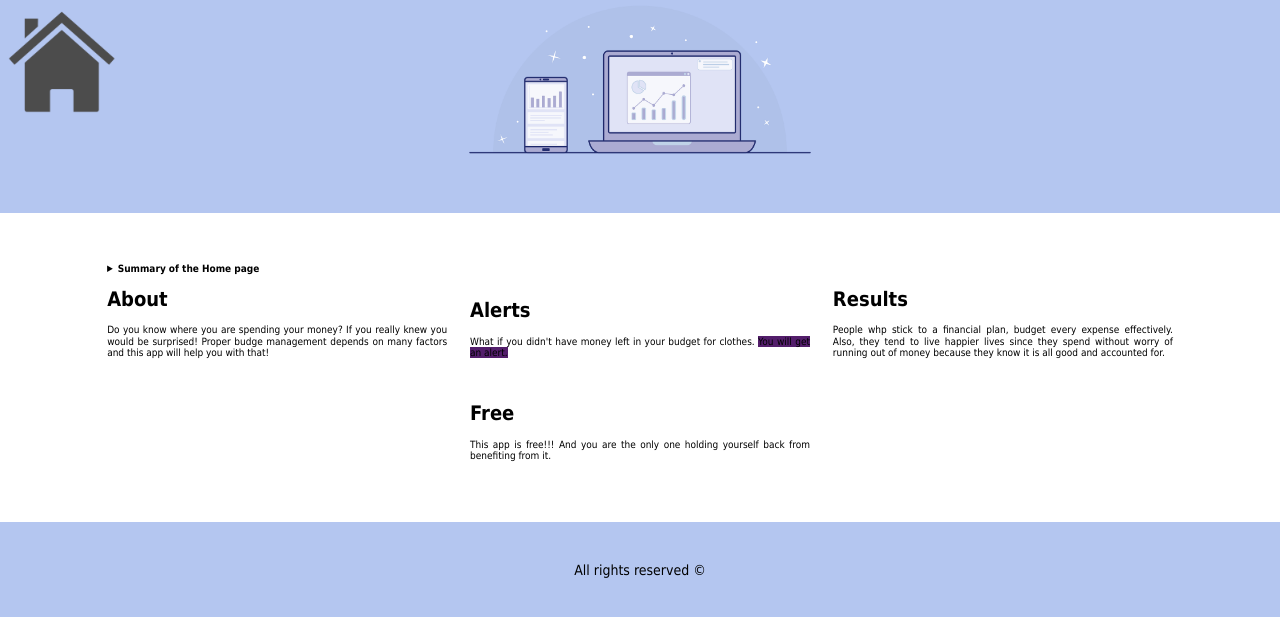
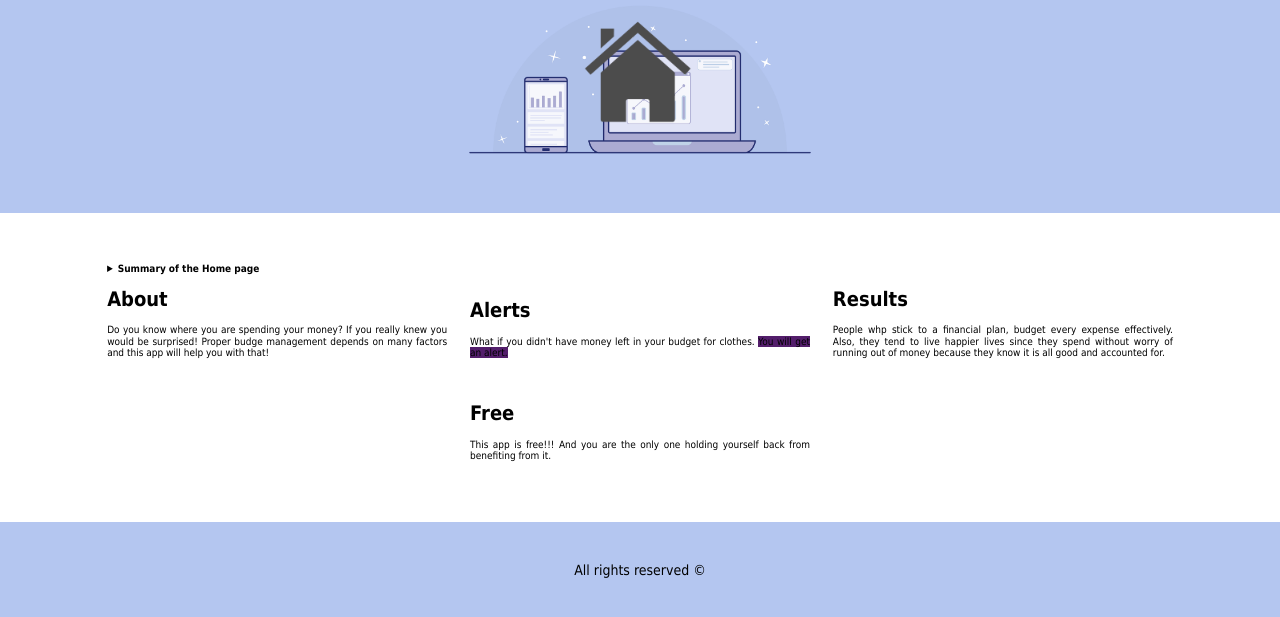
Before and after one commit to tlanclos15/git-test1, a plain HTML site: page index.html in a window 1280 px wide. Shown: the part 221-838 px from the top of the page. Drawn offline with Linux system fonts and the light colour scheme.

Commit message:
final path corrections-6

```diff
--- a/index.html
+++ b/index.html
@@ -63,7 +63,9 @@
 
         <!--Image by <a href="https://pixabay.com/users/Clker-Free-Vector-Images-3736/?utm_source=link-attribution&amp;utm_medium=referral&amp;utm_campaign=image&amp;utm_content=308936">Clker-Free-Vector-Images</a> from <a href="https://pixabay.com/?utm_source=link-attribution&amp;utm_medium=referral&amp;utm_campaign=image&amp;utm_content=308936">Pixabay</a>-->
         <!-- This is an A11y Change -->
-        <img src="homeicon.png" alt="Home Menu Icon" style="width:128px;height:128px;" class="center">
+        <p class="aligncenter">
+            <img src="homeicon.png" alt="Sign Up Menu Icon" style="width:128px;height:128px;" class="center">
+        </p>
 
     </header>
 
--- a/main.css
+++ b/main.css
@@ -100,6 +100,11 @@ footer {
     text-align: center;
 }
 
+.aligncenter {
+    text-align: center;
+}
+
+
 ._inline-block {
     display: inline-block;
 }
```
Also changed, not shown: about.html (+3 -1 lines), login.html (+3 -1 lines), signup.html (+3 -2 lines).
